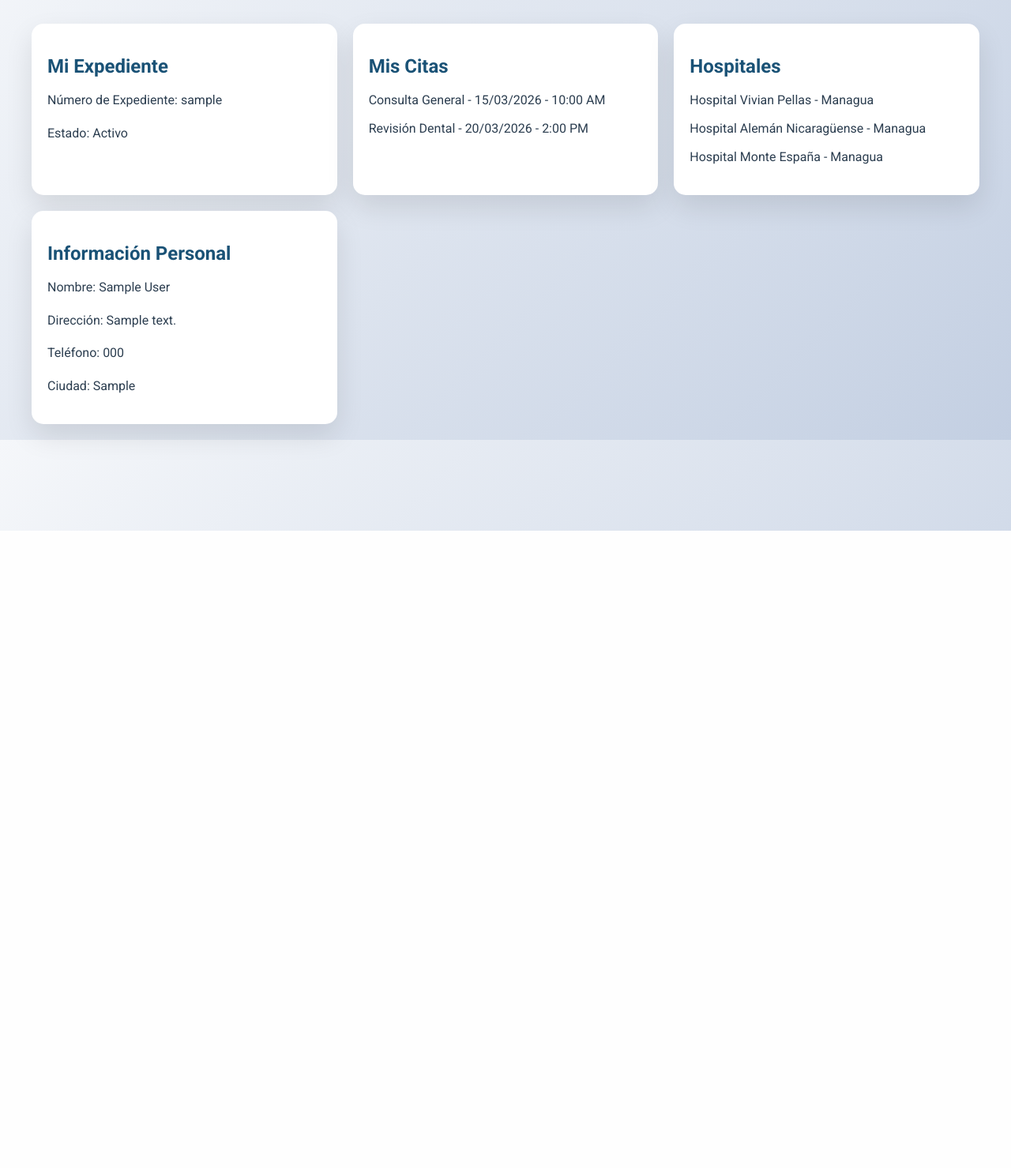
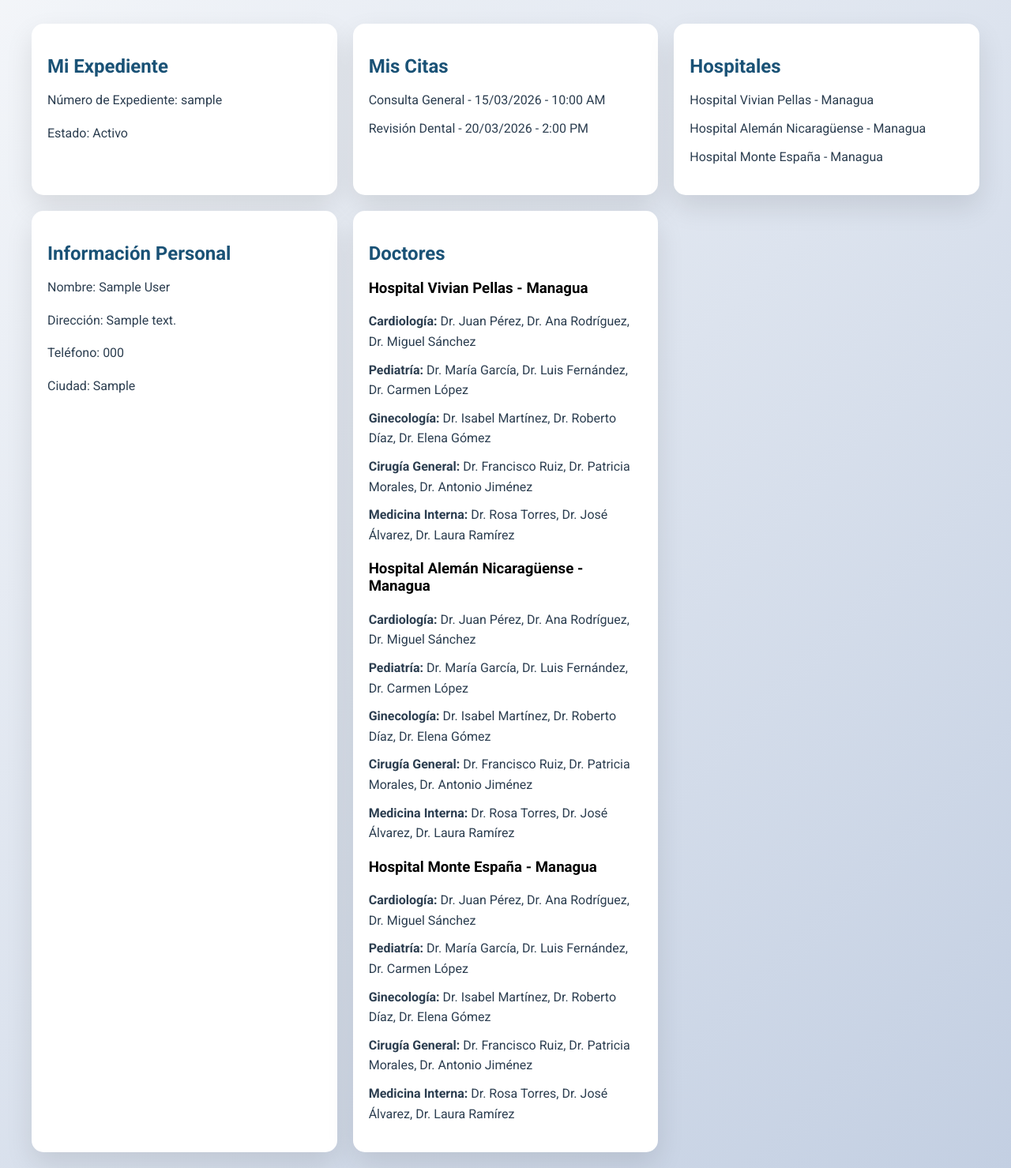
Before and after one commit to bpalacios347-hash/minsa-portal, a Flask app: page /welcome in a window 1280 px wide. Shown: the part 128-1607 px from the top of the page at 79% size. Before the commit the page ends 800 px from the top, so only its background shows below. Run offline with Flask 3, Linux system fonts and the light colour scheme; the visitor is signed in with stand-in values (Sample User, id 1); tables that the repository leaves empty hold one stand-in row (values such as "Sample post").

Commit message:
Add Doctores section with specialties and doctors per hospital

```diff
--- a/templates/welcome.html
+++ b/templates/welcome.html
@@ -95,6 +95,39 @@
             <p>Teléfono: {{ phone }}</p>
             <p>Ciudad: {{ city }}</p>
         </div>
+        <div class="card">
+            <h2>Doctores</h2>
+            <div>
+                <h3>Hospital Vivian Pellas - Managua</h3>
+                <ul>
+                    <li><strong>Cardiología:</strong> Dr. Juan Pérez, Dr. Ana Rodríguez, Dr. Miguel Sánchez</li>
+                    <li><strong>Pediatría:</strong> Dr. María García, Dr. Luis Fernández, Dr. Carmen López</li>
+                    <li><strong>Ginecología:</strong> Dr. Isabel Martínez, Dr. Roberto Díaz, Dr. Elena Gómez</li>
+                    <li><strong>Cirugía General:</strong> Dr. Francisco Ruiz, Dr. Patricia Morales, Dr. Antonio Jiménez</li>
+                    <li><strong>Medicina Interna:</strong> Dr. Rosa Torres, Dr. José Álvarez, Dr. Laura Ramírez</li>
+                </ul>
+            </div>
+            <div>
+                <h3>Hospital Alemán Nicaragüense - Managua</h3>
+                <ul>
+                    <li><strong>Cardiología:</strong> Dr. Juan Pérez, Dr. Ana Rodríguez, Dr. Miguel Sánchez</li>
+                    <li><strong>Pediatría:</strong> Dr. María García, Dr. Luis Fernández, Dr. Carmen López</li>
+                    <li><strong>Ginecología:</strong> Dr. Isabel Martínez, Dr. Roberto Díaz, Dr. Elena Gómez</li>
+                    <li><strong>Cirugía General:</strong> Dr. Francisco Ruiz, Dr. Patricia Morales, Dr. Antonio Jiménez</li>
+                    <li><strong>Medicina Interna:</strong> Dr. Rosa Torres, Dr. José Álvarez, Dr. Laura Ramírez</li>
+                </ul>
+            </div>
+            <div>
+                <h3>Hospital Monte España - Managua</h3>
+                <ul>
+                    <li><strong>Cardiología:</strong> Dr. Juan Pérez, Dr. Ana Rodríguez, Dr. Miguel Sánchez</li>
+                    <li><strong>Pediatría:</strong> Dr. María García, Dr. Luis Fernández, Dr. Carmen López</li>
+                    <li><strong>Ginecología:</strong> Dr. Isabel Martínez, Dr. Roberto Díaz, Dr. Elena Gómez</li>
+                    <li><strong>Cirugía General:</strong> Dr. Francisco Ruiz, Dr. Patricia Morales, Dr. Antonio Jiménez</li>
+                    <li><strong>Medicina Interna:</strong> Dr. Rosa Torres, Dr. José Álvarez, Dr. Laura Ramírez</li>
+                </ul>
+            </div>
+        </div>
     </div>
 </body>
 </html>
```
